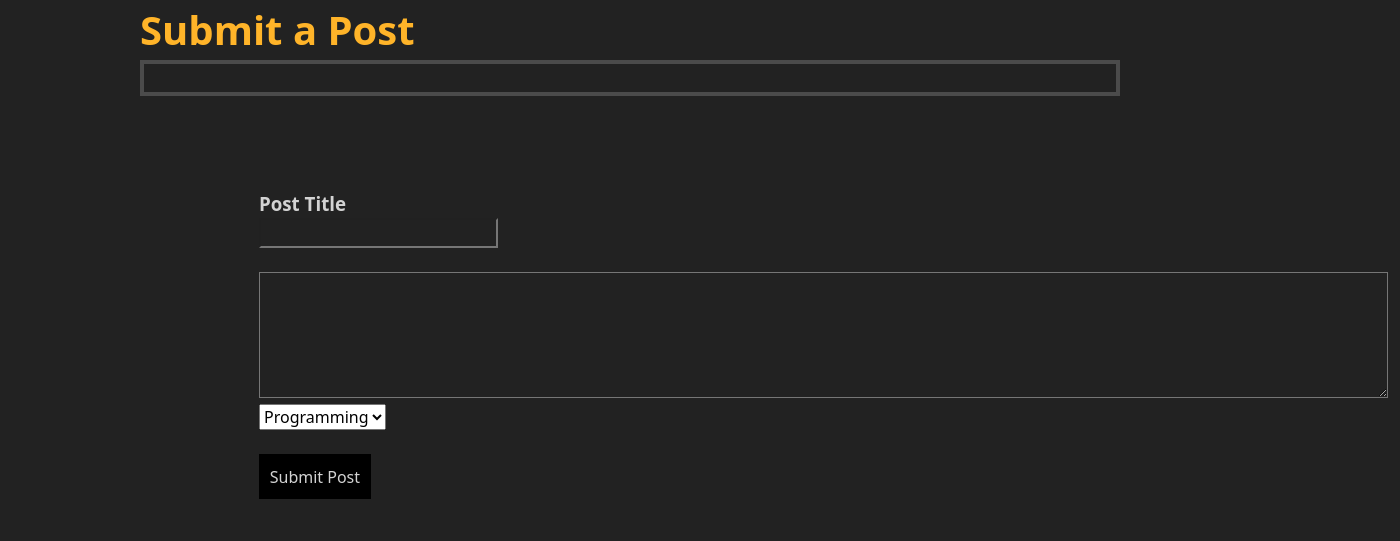
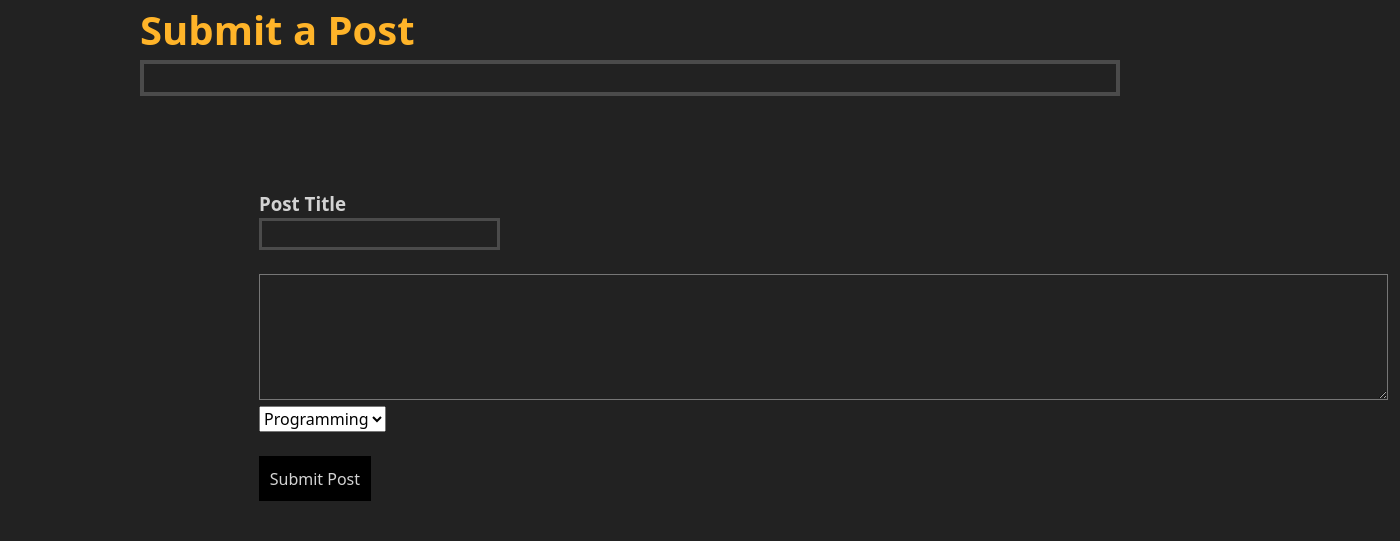
Before and after one commit to CybrNight/CSE106-Forum, a Flask app: template forum/blueprints/post/templates/post-create.html in a window 1400 px wide. Shown: the part 52-593 px from the top of the page. Run offline with Flask 3, Linux system fonts and the light colour scheme; the template is opened without the code that fills it, so the values that code supplies are empty.

Commit message:
added border to post title box

```diff
--- a/forum/static/css/post-view.css
+++ b/forum/static/css/post-view.css
@@ -157,6 +157,7 @@ main {
 .post-form input {
   background-color: rgb(34, 34, 34);
   color: lightgray;
+  border: 3px solid rgb(75, 75, 75);
   font-family: system-ui, -apple-system, BlinkMacSystemFont, "Segoe UI", Roboto,
     Oxygen, Ubuntu, Cantarell, "Open Sans", "Helvetica Neue", sans-serif;
 }
```
